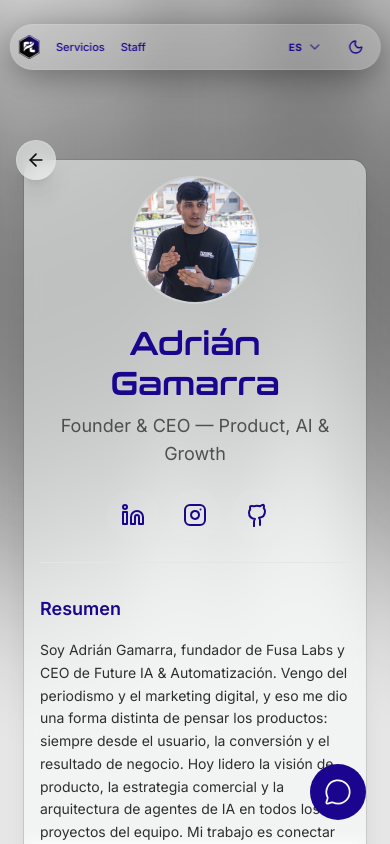
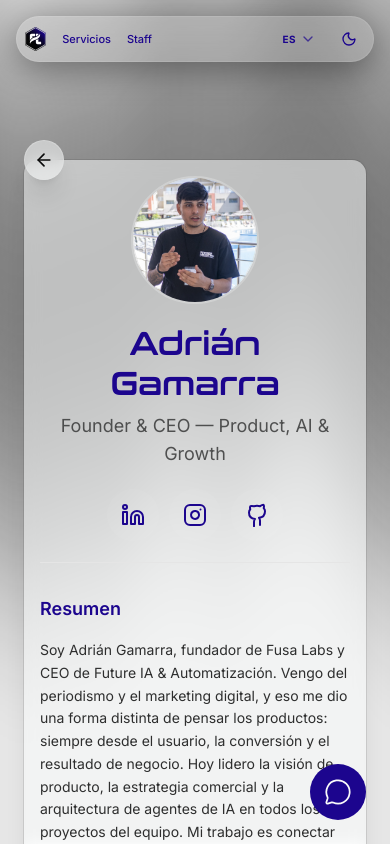
Before and after one commit to FabioArias23/fusalabslandingpage, a Next.js app: page /equipo/adrian-gamarra in a window 390 px wide. Shown: the top 844 px of the page. Built offline with nearby package versions, Linux system fonts and the light colour scheme.

Commit message:
fix(ui): arreglar boton volver cortado en tablet y bordes de navbar

```diff
--- a/app/equipo/[slug]/content.tsx
+++ b/app/equipo/[slug]/content.tsx
@@ -95,7 +95,7 @@
       <div className="relative w-full">
         <Link
           href="/#equipo"
-          className="absolute -top-5 -left-2 sm:-left-4 sm:-top-6 lg:-left-16 lg:top-6 z-10 flex items-center justify-center size-10 sm:size-12 rounded-full border border-border/40 bg-card/50 backdrop-blur-sm shadow-xl hover:bg-card/80 hover:scale-110 transition-all text-foreground"
+          className="absolute -top-5 left-0 sm:-top-6 sm:left-0 lg:-left-12 lg:top-6 z-10 flex items-center justify-center size-10 sm:size-12 rounded-full border border-border/40 bg-card/50 backdrop-blur-sm shadow-xl hover:bg-card/80 hover:scale-110 transition-all text-foreground"
           title={volverLabel}
         >
           <ArrowLeft className="size-5" />
--- a/components/layout/nav.tsx
+++ b/components/layout/nav.tsx
@@ -43,8 +43,9 @@
 
   return (
     <MagicContainer>
-      <header className="fixed top-6 left-1/2 -translate-x-1/2 z-50 w-[95%] max-w-[1200px] rounded-full overflow-visible">
-        <MagicCard
+      <header className="fixed top-4 sm:top-6 left-0 right-0 z-50 flex justify-center px-4 sm:px-6 pointer-events-none">
+        <div className="w-full max-w-[1200px] pointer-events-auto">
+          <MagicCard
           enableTilt={false}
           enableMagnetism={false}
           glowColor="28, 5, 142"
@@ -179,6 +180,7 @@
             </div>
           </div>
         </MagicCard>
+        </div>
       </header>
     </MagicContainer>
   );
```
